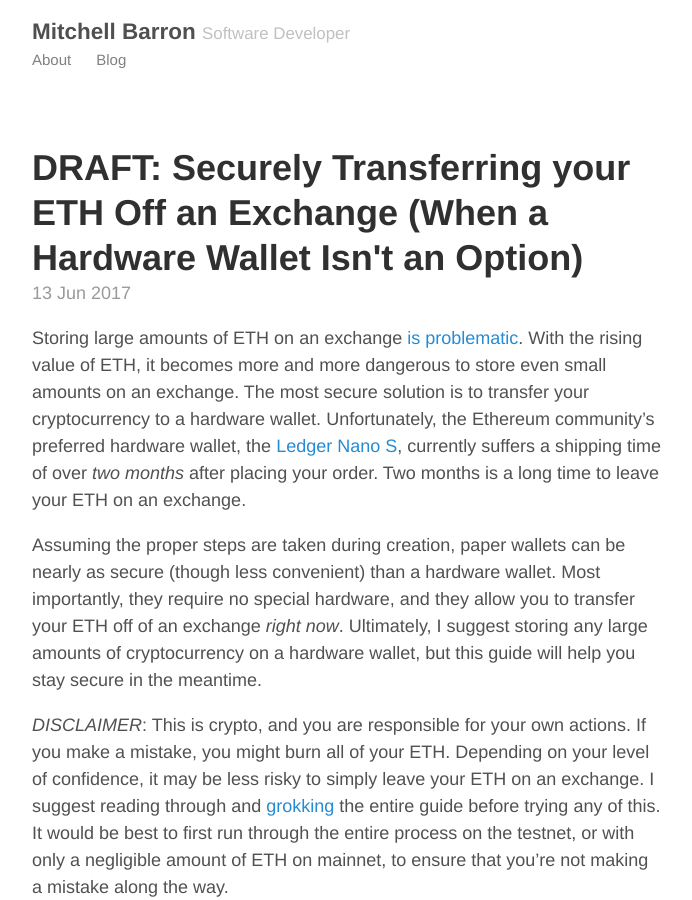
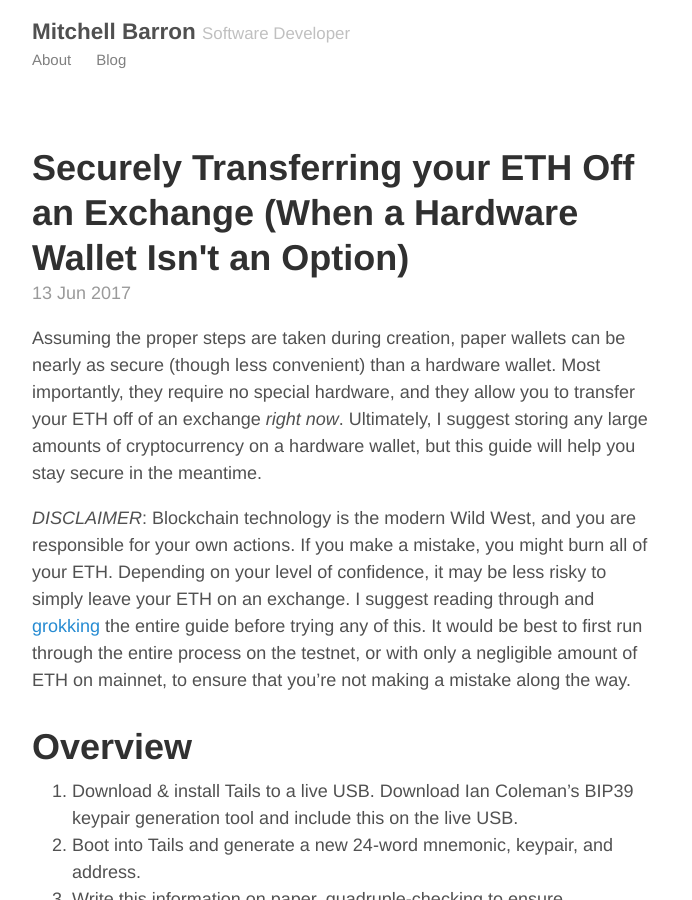
Before and after one commit to mtchllbrrn/mtchllbrrn.github.io, a Jekyll site: the page built from _posts/2017-06-13-paper-wallet.md, in a window 1280 px wide and 900 px high. Shown: the whole window, without its empty margins (293-985 px from the left). Built offline with Jekyll 4.4.1, drawn with Linux system fonts in a browser that asks for light colours; some of the changed text lies outside the part shown.

Commit message:
Undraft paper-wallet.

```diff
--- a/_posts/2017-06-13-paper-wallet.md
+++ b/_posts/2017-06-13-paper-wallet.md
@@ -1,14 +1,12 @@
 ---
 layout: post
-title: "DRAFT: Securely Transferring your ETH Off an Exchange (When a Hardware Wallet Isn't an Option)"
+title: "Securely Transferring your ETH Off an Exchange (When a Hardware Wallet Isn't an Option)"
 permalink: /paper-wallet
 ---
 
-Storing large amounts of ETH on an exchange [is problematic](https://medium.com/@CodyBrown/how-to-lose-8k-worth-of-bitcoin-in-15-minutes-with-verizon-and-coinbase-com-ba75fb8d0bac).  With the rising value of ETH, it becomes more and more dangerous to store even small amounts on an exchange.  The most secure solution is to transfer your cryptocurrency to a hardware wallet.  Unfortunately, the Ethereum community's preferred hardware wallet, the [Ledger Nano S](https://www.ledgerwallet.com/products/12-ledger-nano-s), currently suffers a shipping time of over *two months* after placing your order.  Two months is a long time to leave your ETH on an exchange.
-
 Assuming the proper steps are taken during creation, paper wallets can be nearly as secure (though less convenient) than a hardware wallet.  Most importantly, they require no special hardware, and they allow you to transfer your ETH off of an exchange *right now*.  Ultimately, I suggest storing any large amounts of cryptocurrency on a hardware wallet, but this guide will help you stay secure in the meantime.
 
-*DISCLAIMER*:  This is crypto, and you are responsible for your own actions.  If you make a mistake, you might burn all of your ETH.  Depending on your level of confidence, it may be less risky to simply leave your ETH on an exchange.  I suggest reading through and [grokking](https://en.wikipedia.org/wiki/Grok) the entire guide before trying any of this.  It would be best to first run through the entire process on the testnet, or with only a negligible amount of ETH on mainnet, to ensure that you're not making a mistake along the way.
+*DISCLAIMER*:  Blockchain technology is the modern Wild West, and you are responsible for your own actions.  If you make a mistake, you might burn all of your ETH.  Depending on your level of confidence, it may be less risky to simply leave your ETH on an exchange.  I suggest reading through and [grokking](https://en.wikipedia.org/wiki/Grok) the entire guide before trying any of this.  It would be best to first run through the entire process on the testnet, or with only a negligible amount of ETH on mainnet, to ensure that you're not making a mistake along the way.
 
 # Overview
 
```
Also changed, not shown: other parts of _posts/2017-06-13-paper-wallet.md (+1 -1 lines).
